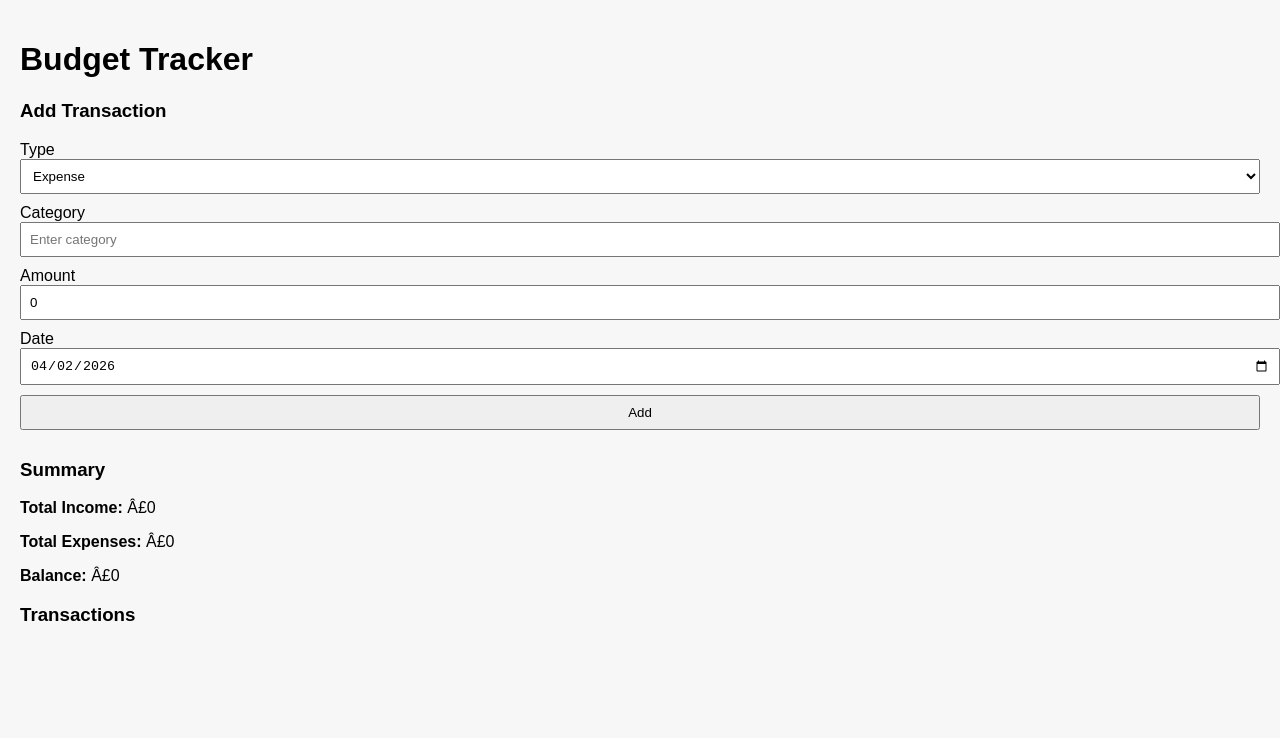
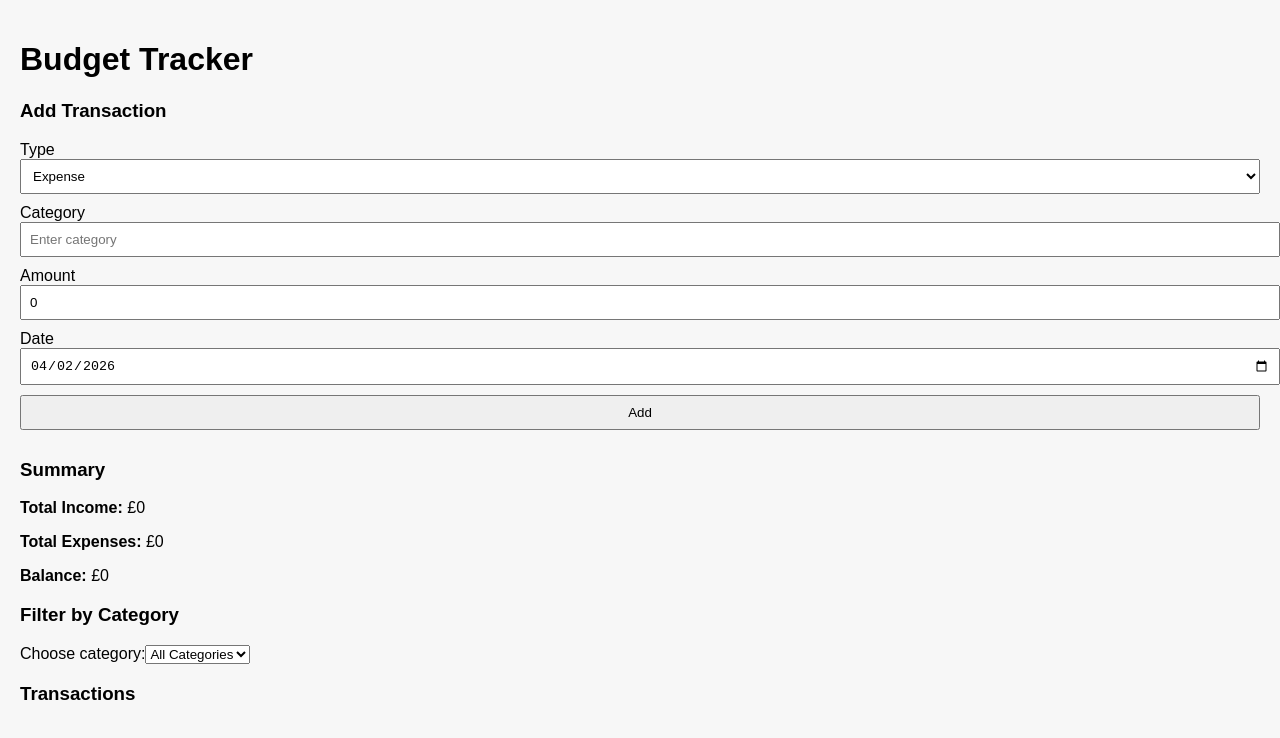
Before and after one commit to Simonw585/Budget-Tracker, an Angular app: page /income in a window 1280 px wide. Shown: the top 738 px of the page. Built offline with nearby package versions, Linux system fonts and the light colour scheme.

Commit message:
check in for Luke

```diff
--- a/src/app/components/add-transaction/transaction-list/transaction-list.component.html
+++ b/src/app/components/add-transaction/transaction-list/transaction-list.component.html
@@ -1,26 +1,59 @@
-<!-- File: C:\Users\si.white\budget-tracker\src\app\components\add-transaction\transaction-list\transaction-list.component.html -->
-<!-- Description: HTML for transaction list view and controls. -->
+<!-- Transaction list with filtering and editing -->
+<div class="card">
+  <h3>Summary</h3>
+  <p><strong>Total Income:</strong> £{{ getTotalIncome() }}</p>
+  <p><strong>Total Expenses:</strong> £{{ getTotalExpenses() }}</p>
+  <p><strong>Balance:</strong> £{{ getTotalIncome() - getTotalExpenses() }}</p>
+</div>
 
-<!-- File: C:\Users\si.white\budget-tracker\src\app\components\add-transaction\transaction-list\transaction-list.component.html -->
-<!-- Description: This template defines the HTML structure for a view in the Budget Tracker app. -->
+<div class="card">
+  <h3>Filter by Category</h3>
+  <label for="category-filter">Choose category:</label>
+  <select id="category-filter" [(ngModel)]="selectedCategory">
+    <option value="all">All Categories</option>
+    <option *ngFor="let c of categories" [value]="c">{{ c }}</option>
+  </select>
+</div>
 
-<div>
-  <h3>Summary</h3>
-  <p><strong>Total Income:</strong> Â£{{ getTotalIncome() }}</p>
-  <p><strong>Total Expenses:</strong> Â£{{ getTotalExpenses() }}</p>
-  <p><strong>Balance:</strong> Â£{{ getTotalIncome() - getTotalExpenses() }}</p>
-
+<div class="card">
   <h3>Transactions</h3>
   <ul>
-    @for (t of transactions; track t.id) {
-      <li>
-        <span [style.color]="t.type === 'income' ? 'green' : 'red'">
-          {{ t.type }}
-        </span>
-        - {{ t.category }} (Â£{{ t.amount }}) on {{ t.date }}
+    <li *ngFor="let t of filteredTransactions; trackBy: trackById">
+      @if (editingId === t.id) {
+        <!-- edit mode -->
+        <div class="edit-form">
+          <label for="edit-type-{{t.id}}">Type:</label>
+          <select id="edit-type-{{t.id}}" [(ngModel)]="editedTransaction!.type">
+            <option value="income">Income</option>
+            <option value="expense">Expense</option>
+          </select>
 
-        <button (click)="delete(t.id)">Delete</button>
-      </li>
-    }
+          <label for="edit-category-{{t.id}}">Category:</label>
+          <input id="edit-category-{{t.id}}" type="text" [(ngModel)]="editedTransaction!.category" placeholder="Enter category">
+
+          <label for="edit-amount-{{t.id}}">Amount:</label>
+          <input id="edit-amount-{{t.id}}" type="number" [(ngModel)]="editedTransaction!.amount" placeholder="0.00">
+
+          <label for="edit-date-{{t.id}}">Date:</label>
+          <input id="edit-date-{{t.id}}" type="date" [(ngModel)]="editedTransaction!.date">
+
+          <button class="save" (click)="saveEdit()">Save</button>
+          <button class="cancel" (click)="cancelEdit()">Cancel</button>
+        </div>
+      } @else {
+        <!-- view mode -->
+        <div class="transaction-view">
+          <span [class.income]="t.type === 'income'"
+                [class.expense]="t.type === 'expense'">
+            {{ t.type.toUpperCase() }}
+          </span>
+          <strong>{{ t.category }}</strong> - £{{ t.amount }} on {{ t.date }}
+          <div class="actions">
+            <button class="edit" (click)="startEdit(t)">Edit</button>
+            <button class="delete" (click)="delete(t.id)">Delete</button>
+          </div>
+        </div>
+      }
+    </li>
   </ul>
 </div>
--- a/src/app/components/add-transaction/transaction-list/transaction-list.component.ts
+++ b/src/app/components/add-transaction/transaction-list/transaction-list.component.ts
@@ -1,54 +1,90 @@
-/* File: C:\Users\si.white\budget-tracker\src\app\components\add-transaction\transaction-list\transaction-list.component.ts
-   Description: Logic for an Angular component.
-*/
-
 import { Component, OnInit, inject } from '@angular/core';
 import { CommonModule } from '@angular/common';
+import { FormsModule } from '@angular/forms';
 import { BudgetService } from '../../../core/services/budget.services';
 import { Transaction } from '../../../shared/models/transaction.model';
 
 @Component({
   selector: 'app-transaction-list',
   standalone: true,
-  imports: [CommonModule],
+  imports: [CommonModule, FormsModule],
   templateUrl: './transaction-list.component.html',
 })
 export class TransactionListComponent implements OnInit {
 
   transactions: Transaction[] = [];
+  editingId: string | null = null;
+  editedTransaction: Transaction | null = null;
+
+  // just some filter stuff
+  categories: string[] = [];
+  selectedCategory = 'all';
 
   private budgetService = inject(BudgetService);
 
-  /**
-   * Lifecycle hook: initialize local transaction array on component startup.
-   */
   ngOnInit() {
-    this.transactions = this.budgetService.getTransactions();
+    this.loadTransactions();
   }
 
-  /**
-   * Remove a transaction and refresh the list shown in the UI.
-   */
+  // load transactions and extract categories
+  loadTransactions() {
+    this.transactions = this.budgetService.getTransactions();
+    // get unique categories for the filter dropdown
+    this.categories = [
+      ...new Set(this.transactions.map(t => t.category))
+    ];
+  }
+
   delete(id: string) {
     this.budgetService.deleteTransaction(id);
-    this.transactions = this.budgetService.getTransactions();
+    this.loadTransactions(); // refresh the list
   }
 
-  /**
-   * Calculate sum of all income-type transactions for this list.
-   */
+  // start editing a transaction
+  startEdit(tx: Transaction) {
+    this.editingId = tx.id;
+    this.editedTransaction = { ...tx }; // make a copy
+  }
+
+  // save the changes
+  saveEdit() {
+    if (this.editedTransaction) {
+      this.budgetService.updateTransaction(this.editedTransaction);
+      this.loadTransactions();
+      this.cancelEdit();
+    }
+  }
+
+  // cancel editing
+  cancelEdit() {
+    this.editingId = null;
+    this.editedTransaction = null;
+  }
+
+  // calculate total income
   getTotalIncome() {
     return this.transactions
       .filter(t => t.type === 'income')
-      .reduce((a, b) => a + b.amount, 0);
+      .reduce((sum, t) => sum + t.amount, 0);
   }
 
-  /**
-   * Calculate sum of all expense-type transactions for this list.
-   */
+  // calculate total expenses
   getTotalExpenses() {
     return this.transactions
       .filter(t => t.type === 'expense')
-      .reduce((a, b) => a + b.amount, 0);
+      .reduce((sum, t) => sum + t.amount, 0);
+  }
+
+  // filter transactions by category
+  get filteredTransactions() {
+    if (this.selectedCategory === 'all') {
+      return this.transactions;
+    }
+    return this.transactions.filter(t => t.category === this.selectedCategory);
+  }
+
+  // for ngFor performance
+  trackById(index: number, item: Transaction): string {
+    return item.id;
   }
 }
--- a/src/app/core/services/budget.services.ts
+++ b/src/app/core/services/budget.services.ts
@@ -47,4 +47,17 @@ export class BudgetService {
     const updated = this.getTransactions().filter(t => t.id !== id);
     this.saveTransactions(updated);
   }
+
+  /**
+   * Update an existing transaction and save changes.
+   */
+  updateTransaction(updatedTx: Transaction) {
+    const list = this.getTransactions();
+    const index = list.findIndex(t => t.id === updatedTx.id);
+
+    if (index !== -1) {
+      list[index] = updatedTx;
+      this.saveTransactions(list);
+    }
+  }
 }
--- a/src/main.ts
+++ b/src/main.ts
@@ -6,4 +6,4 @@ import { bootstrapApplication } from '@angular/platform-browser';
 import { AppComponent } from './app/app.component';
 
 bootstrapApplication(AppComponent)
-  .catch(err => console.error(err));
+  .catch((err: unknown) => console.error(err));
--- a/tsconfig.app.json
+++ b/tsconfig.app.json
@@ -4,7 +4,10 @@
   "extends": "./tsconfig.json",
   "compilerOptions": {
     "outDir": "./out-tsc/app",
-    "types": []
+    "types": [],
+    "module": "ES2022",
+    "rootDir": "./src",
+    "forceConsistentCasingInFileNames": true
   },
   "include": [
     "src/**/*.ts"
--- a/tsconfig.json
+++ b/tsconfig.json
@@ -1,5 +1,6 @@
 /* To learn more about Typescript configuration file: https://www.typescriptlang.org/docs/handbook/tsconfig-json.html. */
 /* To learn more about Angular compiler options: https://angular.dev/reference/configs/angular-compiler-options. */
+
 {
   "compileOnSave": false,
   "compilerOptions": {
@@ -13,7 +14,9 @@
     "experimentalDecorators": true,
     "importHelpers": true,
     "target": "ES2022",
-    "module": "preserve"
+    "module": "ES2022",
+    "moduleResolution": "bundler",
+    "forceConsistentCasingInFileNames": true
   },
   "angularCompilerOptions": {
     "enableI18nLegacyMessageIdFormat": false,
```
Also changed, not shown: 1 other file (tests, documents, lock files or other folders).
